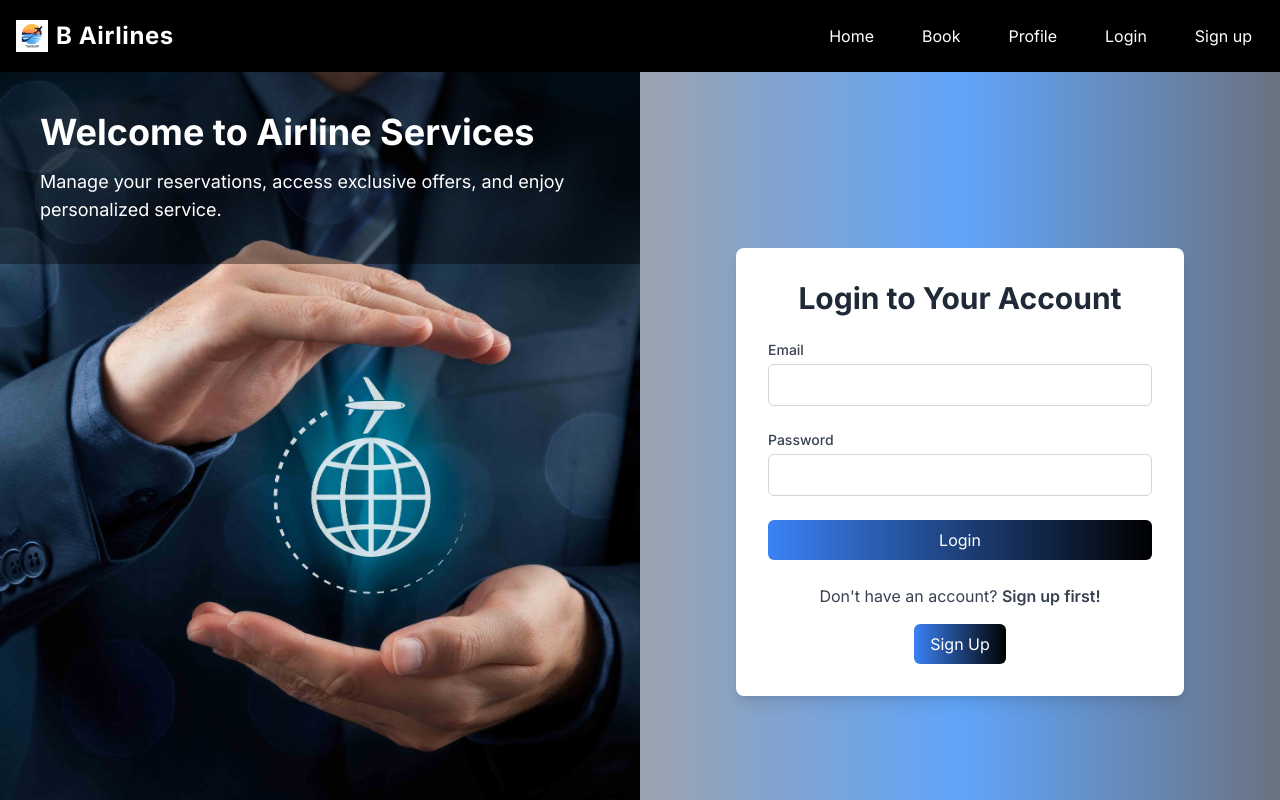
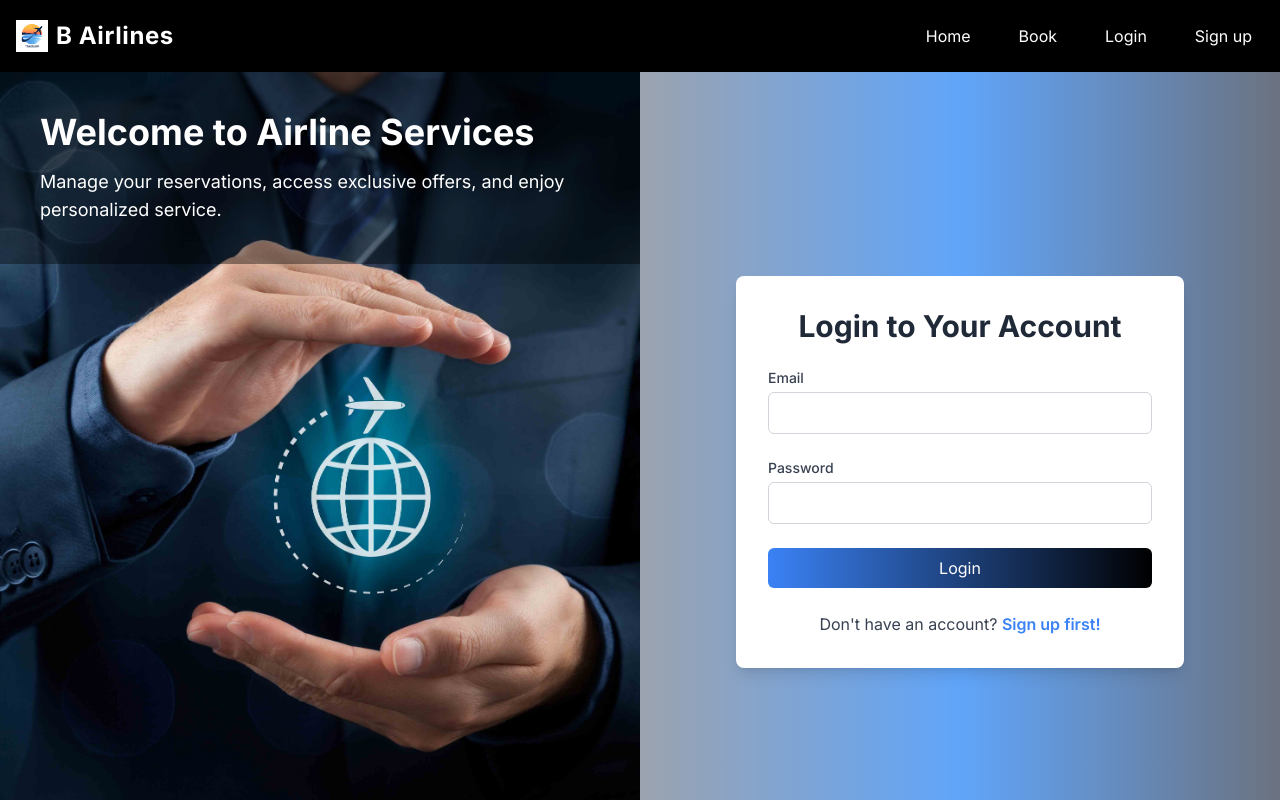
Before and after one commit to Chamindukavya/AirPlane, a Next.js app: page /Login in a window 1280 px wide. Shown: the top 800 px of the page. Built offline with nearby package versions, Linux system fonts and the light colour scheme; no server answers.

Commit message:
frontend changes

```diff
--- a/src/app/Login/page.tsx
+++ b/src/app/Login/page.tsx
@@ -40,7 +40,6 @@ const Login: React.FC = () => {
       {/* Left Side: Image and Text */}
       <div className="w-1/2 bg-cover bg-center md:flex flex-col" style={{ backgroundImage: "url('login.jpg')" }}>
         <div className="flex flex-col items-start p-10 bg-black bg-opacity-40">
-          {/* Move the text to the top of the left-hand side box */}
           <div className="text-white">
             <h1 className="text-4xl font-bold">Welcome to Airline Services</h1>
             <p className="mt-4 text-lg">Manage your reservations, access exclusive offers, and enjoy personalized service.</p>
@@ -48,7 +47,6 @@ const Login: React.FC = () => {
           <div className="flex-grow"></div>
         </div>
       </div>
-
 
       {/* Right Side with Form */}
       <div className="w-full md:w-1/2 flex items-center justify-center p-8 bg-gradient-to-r from-gray-400 via-blue-400 to-gray-500">
@@ -83,7 +81,7 @@ const Login: React.FC = () => {
               />
             </div>
 
-            {/* Centering the Login Button with Sign Up Button Style */}
+            {/* Centering the Login Button */}
             <div className="flex justify-center">
               <button
                 type="submit"
@@ -95,15 +93,17 @@ const Login: React.FC = () => {
             </div>
           </form>
 
-          {/* Sign Up Prompt and Button */}
+          {/* Sign Up Prompt with Link */}
           <div className="mt-6 text-center">
-            <p className="text-base text-gray-700">Don't have an account? <span className="font-semibold">Sign up first!</span></p>
-            <button
-              onClick={() => router.push('/Signup')}
-              className="mt-4 px-4 py-2 text-white bg-gradient-to-r from-blue-500 to-black rounded-md hover:bg-blue-600 transition duration-300 ease-in-out"
-            >
-              Sign Up
-            </button>
+            <p className="text-base text-gray-700">
+              Don't have an account?{" "}
+              <span
+                onClick={() => router.push('/Signup')}
+                className="font-semibold text-blue-500 cursor-pointer hover:underline"
+              >
+                Sign up first!
+              </span>
+            </p>
           </div>
         </div>
       </div>
--- a/src/app/components/navbar.tsx
+++ b/src/app/components/navbar.tsx
@@ -20,16 +20,20 @@ const Navbar: React.FC = () => {
           <div className="space-x-6 flex items-center">
             <Link href="/" className="text-white hover:bg-white hover:bg-opacity-10 px-3 py-2 rounded-md transition duration-300 ease-in-out">Home</Link>
             <Link href="/airportsearch" className="text-white hover:bg-white hover:bg-opacity-10 px-3 py-2 rounded-md transition duration-300 ease-in-out">Book</Link>
-            <Link href="/profile" className="text-white hover:bg-white hover:bg-opacity-10 px-3 py-2 rounded-md transition duration-300 ease-in-out">Profile</Link>
+
 
             {session?.user?.role_name === "admin" && (
               <Link href="/Admin" className="text-white hover:bg-white hover:bg-opacity-10 px-3 py-2 rounded-md transition duration-300 ease-in-out">Admin</Link>
             )}
 
             {session?.user ? (
+              <>
+              <Link href="/profile" className="text-white hover:bg-white hover:bg-opacity-10 px-3 py-2 rounded-md transition duration-300 ease-in-out">Profile</Link>
               <span className="text-white hover:bg-white hover:bg-opacity-10 px-3 py-2 rounded-md transition duration-300 ease-in-out">
                 <Logout />
               </span>
+            </>
+
             ) : (
               <>
                 <Link href="/Login" className="text-white hover:bg-white hover:bg-opacity-10 px-3 py-2 rounded-md transition duration-300 ease-in-out">Login</Link>
```
